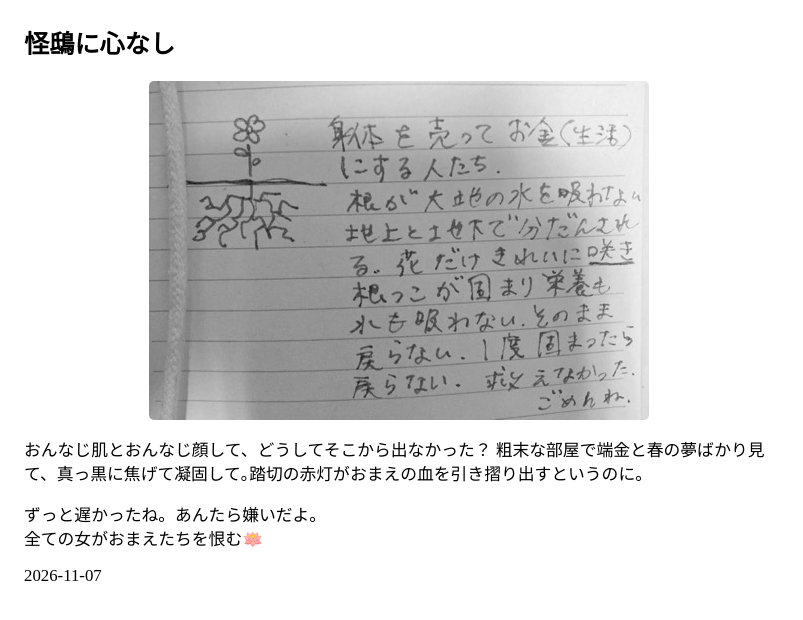
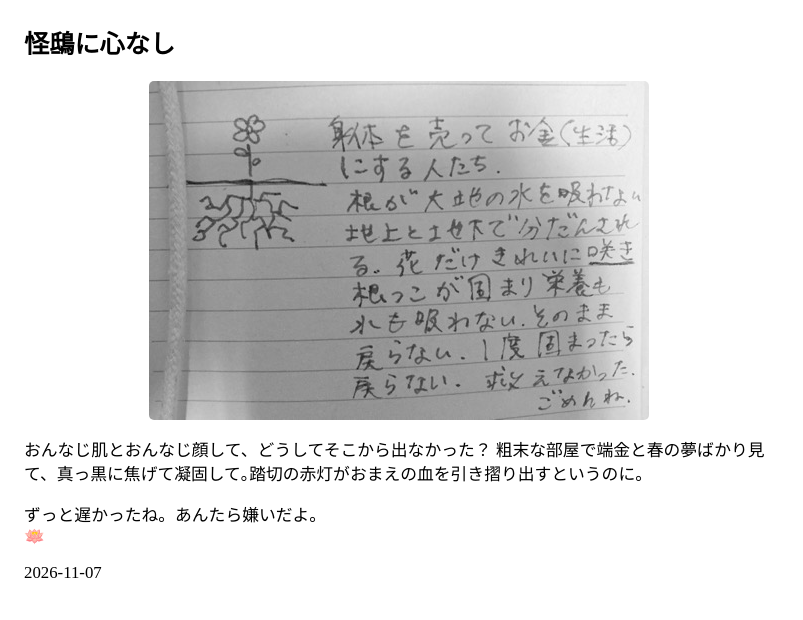
Before and after one commit to nn-iii/nn-iii.github.io, a Jekyll site: the page built from _posts/2026-11-07-0009.md, in a window 1280 px wide. Shown: the top 620 px of the page, without its empty margins (0-803 px from the left). Built offline with Jekyll 4.4.1, drawn with Linux system fonts in a browser that asks for light colours; some web fonts are replaced.

Commit message:
2026-11-07-0009.md を更新

```diff
--- a/_posts/2026-11-07-0009.md
+++ b/_posts/2026-11-07-0009.md
@@ -8,4 +8,4 @@ title: 怪鴟に心なし
 おんなじ肌とおんなじ顔して、どうしてそこから出なかった？ 粗末な部屋で端金と春の夢ばかり見て、真っ黒に焦げて凝固して｡踏切の赤灯がおまえの血を引き摺り出すというのに。
 
 ずっと遅かったね。あんたら嫌いだよ。
-全ての女がおまえたちを恨む🪷
+🪷
```
